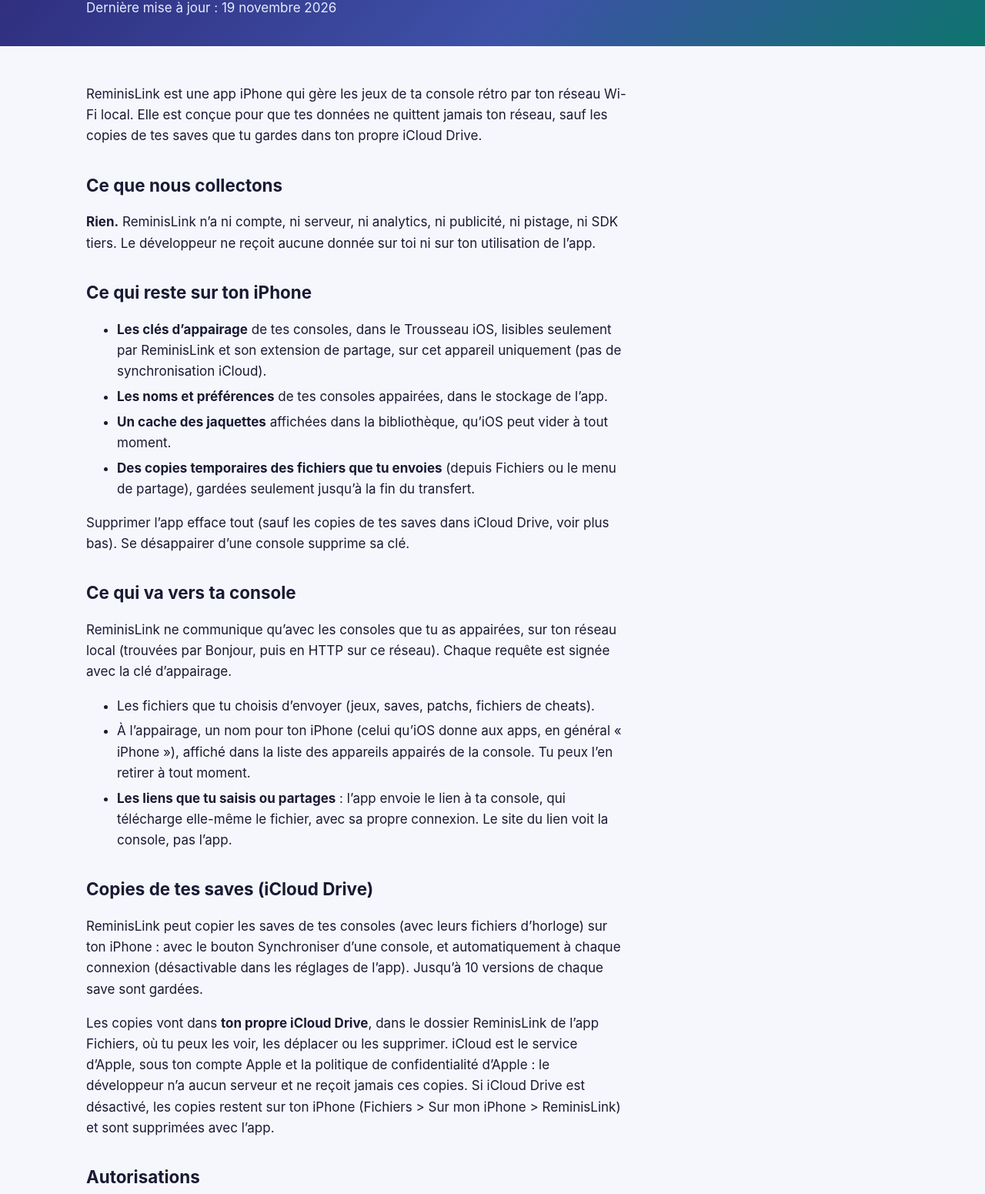
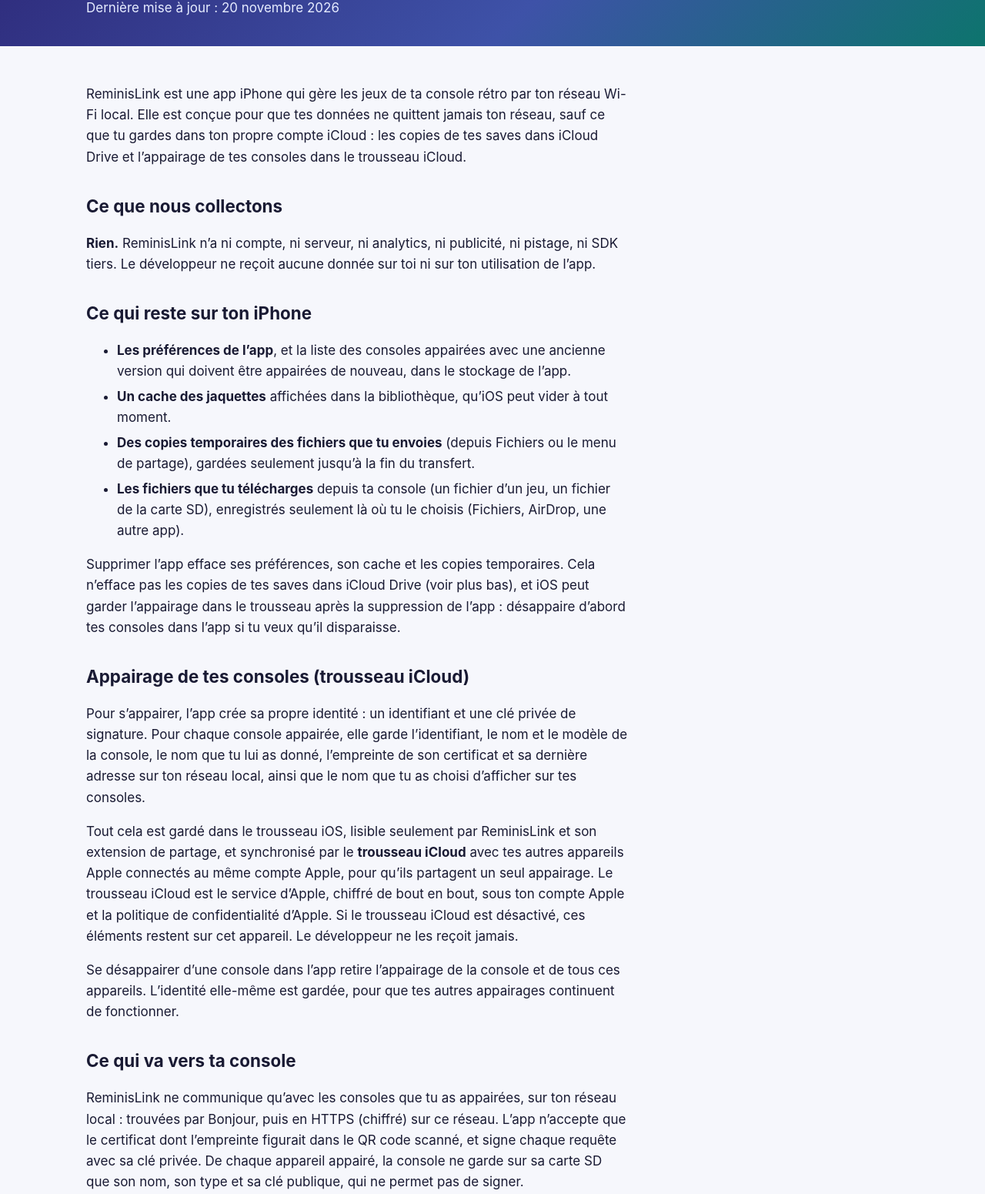
Before and after one commit to tfournier/ReminisLink, a plain HTML site: page site/fr/privacy/index.html in a window 1280 px wide. Shown: the part 156-1707 px from the top of the page at 77% size. Drawn offline with Linux system fonts and the light colour scheme.

Commit message:
Privacy: pairing in iCloud Keychain, HTTPS, public keys on the SD card
The pairing is no longer device-only: identity and paired handhelds are
synced by iCloud Keychain. Connections are HTTPS with a pinned
certificate; the handheld keeps only public keys. The pairing name is
typed by the user, the device type is sent with each request. Deleting
the app may leave Keychain items. Downloads to the iPhone, apps (paks)
and game images added; no photo library access. Site pages and
docs/privacy.md changed together.

Co-Authored-By: Claude Opus 5.5 <noreply@anthropic.com>

```diff
--- a/site/fr/privacy/index.html
+++ b/site/fr/privacy/index.html
@@ -22,6 +22,7 @@
       <nav class="site-nav" aria-label="Menu principal">
         <ul>
           <li><a href="/fr/">Accueil</a></li>
+          <li><a href="/fr/install/">Installation</a></li>
           <li><a href="/fr/support/">Assistance</a></li>
           <li><a href="/fr/privacy/" aria-current="page">Confidentialité</a></li>
           <li class="lang"><a href="/privacy/" hreflang="en" lang="en">English</a></li>
@@ -34,36 +35,41 @@
     <div class="page-title">
       <div class="wrap">
         <h1>Politique de confidentialité</h1>
-        <p>Dernière mise à jour : <time datetime="2026-11-19">19 novembre 2026</time></p>
+        <p>Dernière mise à jour : <time datetime="2026-11-20">20 novembre 2026</time></p>
       </div>
     </div>
 
     <div class="wrap">
       <article class="prose">
-        <p>ReminisLink est une app iPhone qui gère les jeux de ta console rétro par ton réseau Wi-Fi local. Elle est conçue pour que tes données ne quittent jamais ton réseau, sauf les copies de tes saves que tu gardes dans ton propre iCloud Drive.</p>
+        <p>ReminisLink est une app iPhone qui gère les jeux de ta console rétro par ton réseau Wi-Fi local. Elle est conçue pour que tes données ne quittent jamais ton réseau, sauf ce que tu gardes dans ton propre compte iCloud : les copies de tes saves dans iCloud Drive et l’appairage de tes consoles dans le trousseau iCloud.</p>
 
         <h2>Ce que nous collectons</h2>
         <p><strong>Rien.</strong> ReminisLink n’a ni compte, ni serveur, ni analytics, ni publicité, ni pistage, ni SDK tiers. Le développeur ne reçoit aucune donnée sur toi ni sur ton utilisation de l’app.</p>
 
         <h2>Ce qui reste sur ton iPhone</h2>
         <ul>
-          <li><strong>Les clés d’appairage</strong> de tes consoles, dans le Trousseau iOS, lisibles seulement par ReminisLink et son extension de partage, sur cet appareil uniquement (pas de synchronisation iCloud).</li>
-          <li><strong>Les noms et préférences</strong> de tes consoles appairées, dans le stockage de l’app.</li>
+          <li><strong>Les préférences de l’app</strong>, et la liste des consoles appairées avec une ancienne version qui doivent être appairées de nouveau, dans le stockage de l’app.</li>
           <li><strong>Un cache des jaquettes</strong> affichées dans la bibliothèque, qu’iOS peut vider à tout moment.</li>
           <li><strong>Des copies temporaires des fichiers que tu envoies</strong> (depuis Fichiers ou le menu de partage), gardées seulement jusqu’à la fin du transfert.</li>
+          <li><strong>Les fichiers que tu télécharges</strong> depuis ta console (un fichier d’un jeu, un fichier de la carte SD), enregistrés seulement là où tu le choisis (Fichiers, AirDrop, une autre app).</li>
         </ul>
-        <p>Supprimer l’app efface tout (sauf les copies de tes saves dans iCloud Drive, voir plus bas). Se désappairer d’une console supprime sa clé.</p>
+        <p>Supprimer l’app efface ses préférences, son cache et les copies temporaires. Cela n’efface pas les copies de tes saves dans iCloud Drive (voir plus bas), et iOS peut garder l’appairage dans le trousseau après la suppression de l’app : désappaire d’abord tes consoles dans l’app si tu veux qu’il disparaisse.</p>
+
+        <h2>Appairage de tes consoles (trousseau iCloud)</h2>
+        <p>Pour s’appairer, l’app crée sa propre identité : un identifiant et une clé privée de signature. Pour chaque console appairée, elle garde l’identifiant, le nom et le modèle de la console, le nom que tu lui as donné, l’empreinte de son certificat et sa dernière adresse sur ton réseau local, ainsi que le nom que tu as choisi d’afficher sur tes consoles.</p>
+        <p>Tout cela est gardé dans le trousseau iOS, lisible seulement par ReminisLink et son extension de partage, et synchronisé par le <strong>trousseau iCloud</strong> avec tes autres appareils Apple connectés au même compte Apple, pour qu’ils partagent un seul appairage. Le trousseau iCloud est le service d’Apple, chiffré de bout en bout, sous ton compte Apple et la politique de confidentialité d’Apple. Si le trousseau iCloud est désactivé, ces éléments restent sur cet appareil. Le développeur ne les reçoit jamais.</p>
+        <p>Se désappairer d’une console dans l’app retire l’appairage de la console et de tous ces appareils. L’identité elle-même est gardée, pour que tes autres appairages continuent de fonctionner.</p>
 
         <h2>Ce qui va vers ta console</h2>
-        <p>ReminisLink ne communique qu’avec les consoles que tu as appairées, sur ton réseau local (trouvées par Bonjour, puis en HTTP sur ce réseau). Chaque requête est signée avec la clé d’appairage.</p>
+        <p>ReminisLink ne communique qu’avec les consoles que tu as appairées, sur ton réseau local : trouvées par Bonjour, puis en HTTPS (chiffré) sur ce réseau. L’app n’accepte que le certificat dont l’empreinte figurait dans le QR code scanné, et signe chaque requête avec sa clé privée. De chaque appareil appairé, la console ne garde sur sa carte SD que son nom, son type et sa clé publique, qui ne permet pas de signer.</p>
         <ul>
-          <li>Les fichiers que tu choisis d’envoyer (jeux, saves, patchs, fichiers de cheats).</li>
-          <li>À l’appairage, un nom pour ton iPhone (celui qu’iOS donne aux apps, en général « iPhone »), affiché dans la liste des appareils appairés de la console. Tu peux l’en retirer à tout moment.</li>
-          <li><strong>Les liens que tu saisis ou partages</strong> : l’app envoie le lien à ta console, qui télécharge elle-même le fichier, avec sa propre connexion. Le site du lien voit la console, pas l’app.</li>
+          <li>Les fichiers que tu choisis d’envoyer (jeux, saves, patchs, fichiers de cheats, images de jeux, apps pour la console).</li>
+          <li>À l’appairage, le nom que tu as choisi (par défaut le modèle de l’appareil, par exemple « iPhone »), l’identifiant et la clé publique de l’app, et la plateforme (Apple) ; avec chaque requête, le type d’appareil (iPhone, iPad ou Mac). La console affiche le nom et le type dans sa liste des appareils appairés. Tu peux l’en retirer à tout moment.</li>
+          <li><strong>Les liens que tu saisis ou partages</strong> : l’app envoie le lien à ta console, qui télécharge elle-même le fichier (un jeu, un patch, un fichier de cheats ou une app pour la console), avec sa propre connexion. Le site du lien voit la console, pas l’app.</li>
         </ul>
 
         <h2>Copies de tes saves (iCloud Drive)</h2>
-        <p>ReminisLink peut copier les saves de tes consoles (avec leurs fichiers d’horloge) sur ton iPhone : avec le bouton Synchroniser d’une console, et automatiquement à chaque connexion (désactivable dans les réglages de l’app). Jusqu’à 10 versions de chaque save sont gardées.</p>
+        <p>ReminisLink peut copier les saves de tes consoles (avec leurs fichiers d’horloge) sur ton iPhone : avec le bouton Synchroniser les saves d’une console, et automatiquement à chaque connexion (désactivable dans les réglages de l’app). Jusqu’à 10 versions de chaque save sont gardées.</p>
         <p>Les copies vont dans <strong>ton propre iCloud Drive</strong>, dans le dossier ReminisLink de l’app Fichiers, où tu peux les voir, les déplacer ou les supprimer. iCloud est le service d’Apple, sous ton compte Apple et la politique de confidentialité d’Apple : le développeur n’a aucun serveur et ne reçoit jamais ces copies. Si iCloud Drive est désactivé, les copies restent sur ton iPhone (Fichiers &gt; Sur mon iPhone &gt; ReminisLink) et sont supprimées avec l’app.</p>
 
         <h2>Autorisations</h2>
@@ -71,6 +77,7 @@
           <li><strong>Réseau local</strong> : pour trouver ta console et communiquer avec elle.</li>
           <li><strong>Appareil photo</strong> : uniquement pour scanner le QR code affiché par ta console. Aucune photo n’est prise ni enregistrée.</li>
         </ul>
+        <p>L’app ne demande pas l’accès à ta photothèque : quand tu choisis une image pour un jeu, le sélecteur d’iOS ne lui donne que l’image choisie.</p>
 
         <h2>Enfants</h2>
         <p>ReminisLink ne collecte aucune donnée, sur personne, enfants compris.</p>
@@ -90,6 +97,7 @@
   <footer class="site-footer">
     <div class="wrap">
       <ul>
+        <li><a href="/fr/install/">Installation</a></li>
         <li><a href="/fr/support/">Assistance</a></li>
         <li><a href="/fr/privacy/">Politique de confidentialité</a></li>
         <li><a href="https://github.com/tfournier/ReminisLink">GitHub</a></li>
```
Also changed, not shown: site/privacy/index.html (+18 -10 lines), 1 other file.
